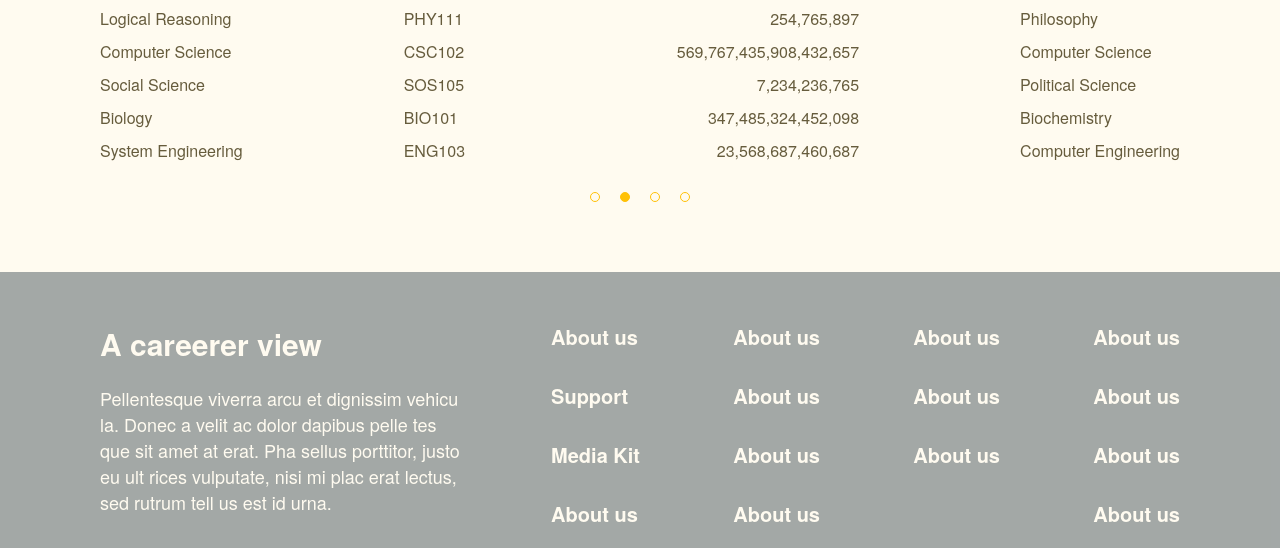
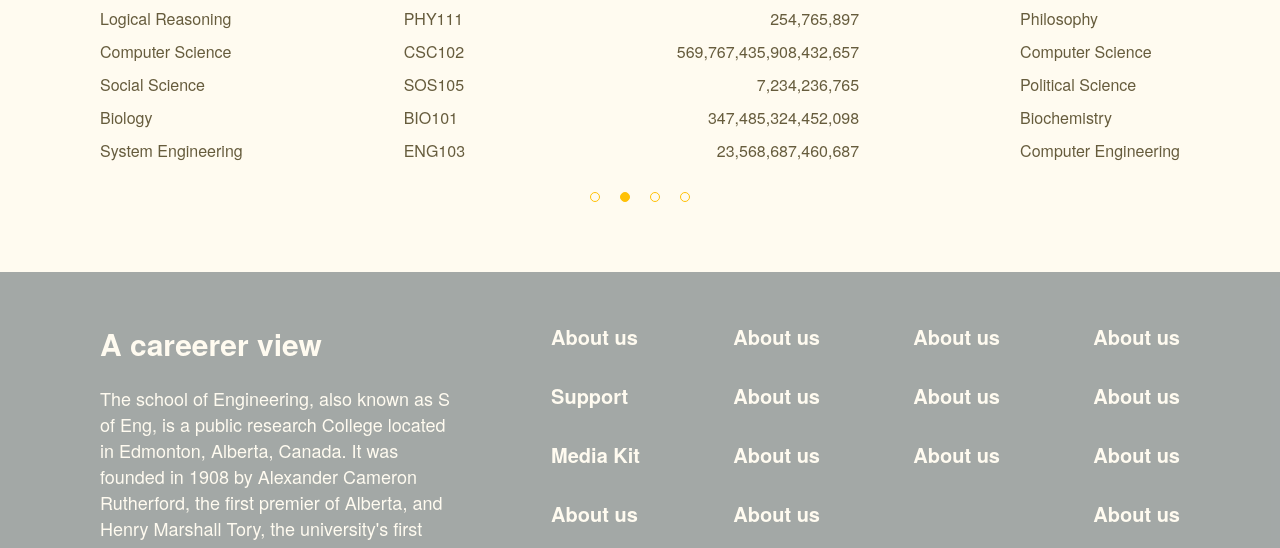
Before and after one commit to GraciouxMbanugo/School-Landing-Page-, a plain HTML site: page index.html in a window 1280 px wide. Shown: the part 4794-5342 px from the top of the page. Drawn offline with nearby package versions, Linux system fonts and the light colour scheme; a web font is replaced by a local one.

Commit message:
made an update on the footer text

```diff
--- a/index.html
+++ b/index.html
@@ -366,10 +366,7 @@
         <div class="maincomponent__contact">
           <h2>A careerer view</h2>
           <p>
-            Pellentesque viverra arcu et dignissim vehicu la. Donec a velit ac
-            dolor dapibus pelle tes que sit amet at erat. Pha sellus porttitor,
-            justo eu ult rices vulputate, nisi mi plac erat lectus, sed rutrum
-            tell us est id urna.
+            The school of Engineering, also known as S of Eng, is a public research College located in Edmonton, Alberta, Canada. It was founded in 1908 by Alexander Cameron Rutherford, the first premier of Alberta, and Henry Marshall Tory, the university's first president.
           </p>
           <ul>
             <li>
```
